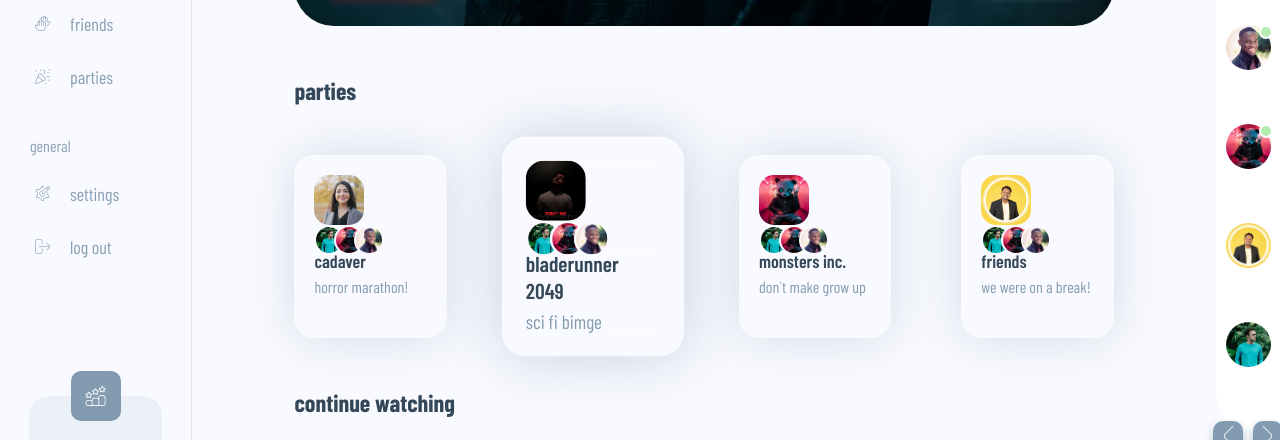
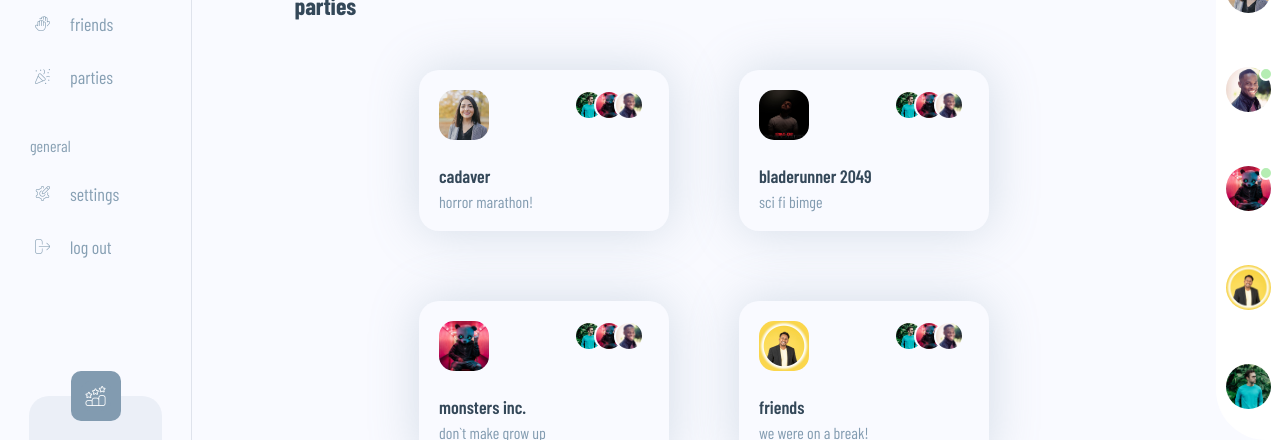
Before and after one commit to amirabbas1383/netfilix, a plain HTML site: page public/index.html in a window 1280 px wide. Shown: the part 360-800 px from the top of the page. Drawn offline with nearby package versions, Linux system fonts and the light colour scheme; a script that the page names is missing; a web font is replaced by a local one.

Commit message:
responsive-level-3

```diff
--- a/js/main.js
+++ /dev/null
@@ -1,14 +0,0 @@
-let sideright = document.querySelector('.side-right')
-let btnopen = document.querySelector('.btn-open')
-let btnclose = document.querySelector('.btn-close')
-
-
-function openSideLeft() {
-    sideright.style.width = '10%'
-    btnclose.style.display = 'flex'
-
-}
-function closeSideLeft() {
-    sideright.style.width = '5%'
-    btnopen.style.display = 'flex'
-}
--- a/public/index.html
+++ b/public/index.html
@@ -302,12 +302,7 @@
                     <span class="user-online "><img src="../img/user/user-photo/user5.jpg" alt="" srcset=""></span>
                     <span><img src="../img/user/user-photo/user6.webp" alt="" srcset=""></span>
                     <span><img class="user-online " src="../img/user/user-photo/user7.jpg" alt="" srcset=""></span>
-                    <span style="display: flex; gap: 10px;">
-                        <span class="btn-slide-right btn-open" onclick="openSideLeft()"><i
-                                class="fi fi-tr-angle-left"></i></span>
-                        <span class="btn-slide-right btn-close" onclick="closeSideLeft()"><i
-                                class="fi fi-tr-angle-left"></i></span>
-                    </span>
+
                 </div>
             </div>
         </div>
--- a/style/responsive.css
+++ b/style/responsive.css
@@ -6,7 +6,7 @@
     .main{
         width: 100% !important;
         margin: 0px !important;
-
+        gap: 300px !important;
     }
     ::-webkit-scrollbar {
         width: 20px;
@@ -15,20 +15,20 @@
 
     /* Track */
     ::-webkit-scrollbar-track {
-        border: 1px solid #89a1b4;
+        border: 1px solid #89a1b45e;
         border-radius: 3px !important;
     }
 
     /* Handle */
     ::-webkit-scrollbar-thumb {
-        background: #d81f26 !important;
+        background: #89a1b4 !important;
         border-radius: 3px !important;
 
     }
 
     /* Handle on hover */
     ::-webkit-scrollbar-thumb:hover {
-        background: #d81f26 !important;
+        background: #89a1b4!important;
     }
     .side-right{
         display: none;
@@ -65,4 +65,7 @@
         flex-wrap: wrap;
         justify-content: space-around !important;
     }
+.box-card-comment{
+    flex-wrap: wrap !important;
 }
+}
--- a/style/style.css
+++ b/style/style.css
@@ -131,19 +131,21 @@ body {
     height: 100%;
     display: flex;
     flex-direction: row;
+    position: relative;
 }
 
 .content {
     width: 100%;
     height: 100%;
     display: flex;
+    position: relative;
 }
 
 .side-left {
     width: 15%;
     border-right: 1px solid #dfe3ec;
     height: 100vh;
-    position: sticky;
+    position: fixed;
     flex-direction: column;
 }
 
@@ -304,36 +306,13 @@ span>i {
 
 .main {
     width: 80%;
-    height: auto;
     display: flex;
     justify-content: center !important;
     flex-wrap: wrap;
-    overflow: scroll;
-    overflow-x: hidden;
-    overflow-y: auto;
+    gap: 20px;
+margin-left: 15%;
 }
 
-::-webkit-scrollbar {
-    width: 20px;
-    margin-right: 50px;
-}
-
-/* Track */
-::-webkit-scrollbar-track {
-    box-shadow: inset 0 0 5px rgba(128, 128, 128, 0);
-    border-radius: 10px;
-}
-
-/* Handle */
-::-webkit-scrollbar-thumb {
-    background: rgba(255, 0, 0, 0);
-    border-radius: 10px;
-}
-
-/* Handle on hover */
-::-webkit-scrollbar-thumb:hover {
-    background: #b3000000;
-}
 
 
 
@@ -510,6 +489,8 @@ header {
     width: 5%;
     height: 100vh;
     transition: 0.3s;
+    position: fixed;
+margin-left: 95%;
 }
 
 .box-content-slide-right {
@@ -802,6 +783,7 @@ main {
 .box-card-comment {
     width: 100%;
     display: flex;
+    flex-wrap: wrap;
     flex-direction: row;
     justify-content: center;
     gap: 70px;
@@ -865,10 +847,10 @@ main {
     font-weight: 200;
 }
 
-.box-card-comment>.active {
+/* .box-card-comment>.active {
     transform: scale(1.2);
     box-shadow: 0px 0px 50px #829bb06e;
-}
+} */
 
 .container-card-video {
     width: 100%;
```
